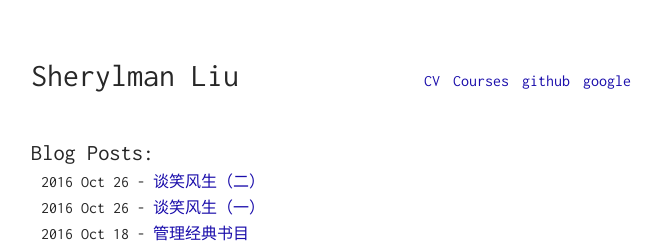
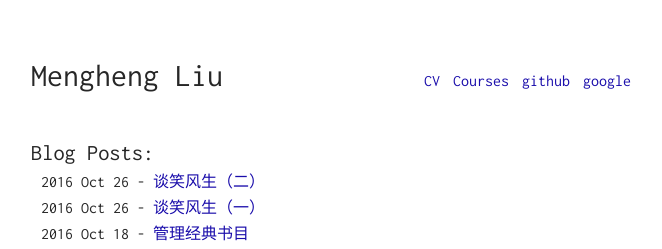
Before and after one commit to sherylman/sherylman.github.com, a Jekyll site: the page built from index.html, in a window 1280 px wide. Shown: the top 249 px of the page, without its empty margins (309-971 px from the left). Built offline with Jekyll 4.4.1, drawn with Linux system fonts in a browser that asks for light colours.

Commit message:
Update _config.yml

```diff
--- a/_config.yml
+++ b/_config.yml
@@ -3,7 +3,7 @@ permalink: /blog/:title
 
 
 # My variables
-name: Sherylman Liu
+name: Mengheng Liu
 description: Economics practitioners
 google_verification: null
 
```
